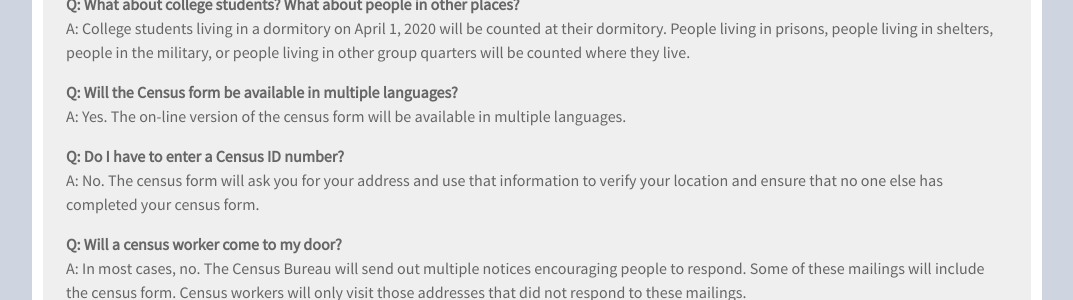
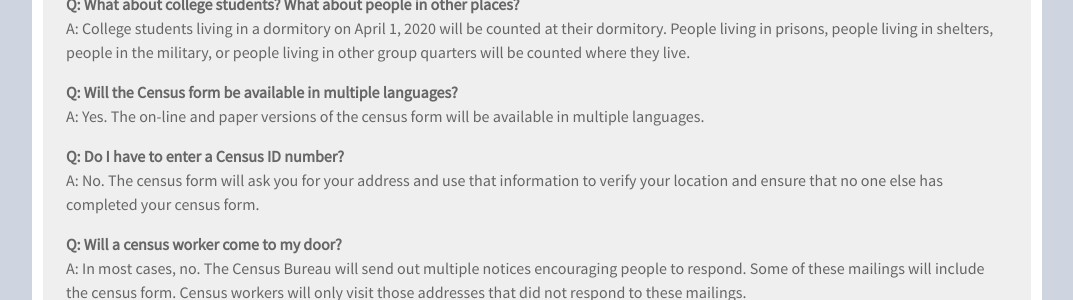
Before and after one commit to TBleess/Website_New, a Jekyll site: the page built from pages/5_CensusACS/2020-faq.md, in a window 1280 px wide and 900 px high, scrolled down 1320 px. Shown: the part 154-454 px from the top of the window, without its empty margins (103-1176 px from the left). Built offline with Jekyll 4.4.1, drawn with Linux system fonts in a browser that asks for light colours.

Commit message:
Update 2020-faq.md

```diff
--- a/pages/5_CensusACS/2020-faq.md
+++ b/pages/5_CensusACS/2020-faq.md
@@ -44,7 +44,7 @@ A: All residents living at an address as of April 1, 2020 should be counted.  Th
 A: College students living in a dormitory on April 1, 2020 will be counted at their dormitory.  People living in prisons, people living in shelters, people in the military, or people living in other group quarters will be counted where they live.
 
 **Q: Will the Census form be available in multiple languages?**<br>
-A: Yes.  The on-line version of the census form will be available in multiple languages.
+A: Yes.  The on-line and paper versions of the census form will be available in multiple languages.
 
 **Q: Do I have to enter a Census ID number?**<br>
 A: No.  The census form will ask you for your address and use that information to verify your location and ensure that no one else has completed your census form.
```
